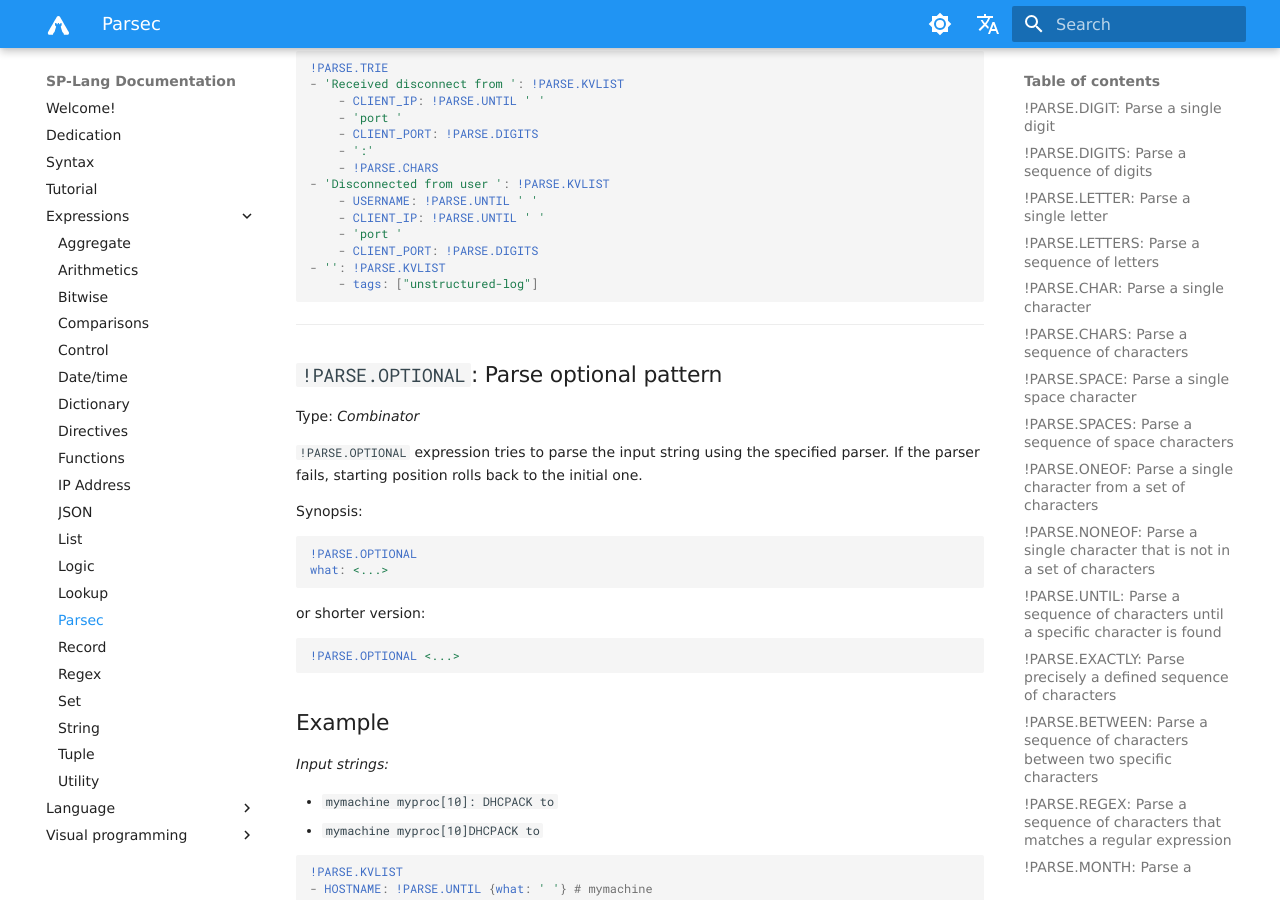
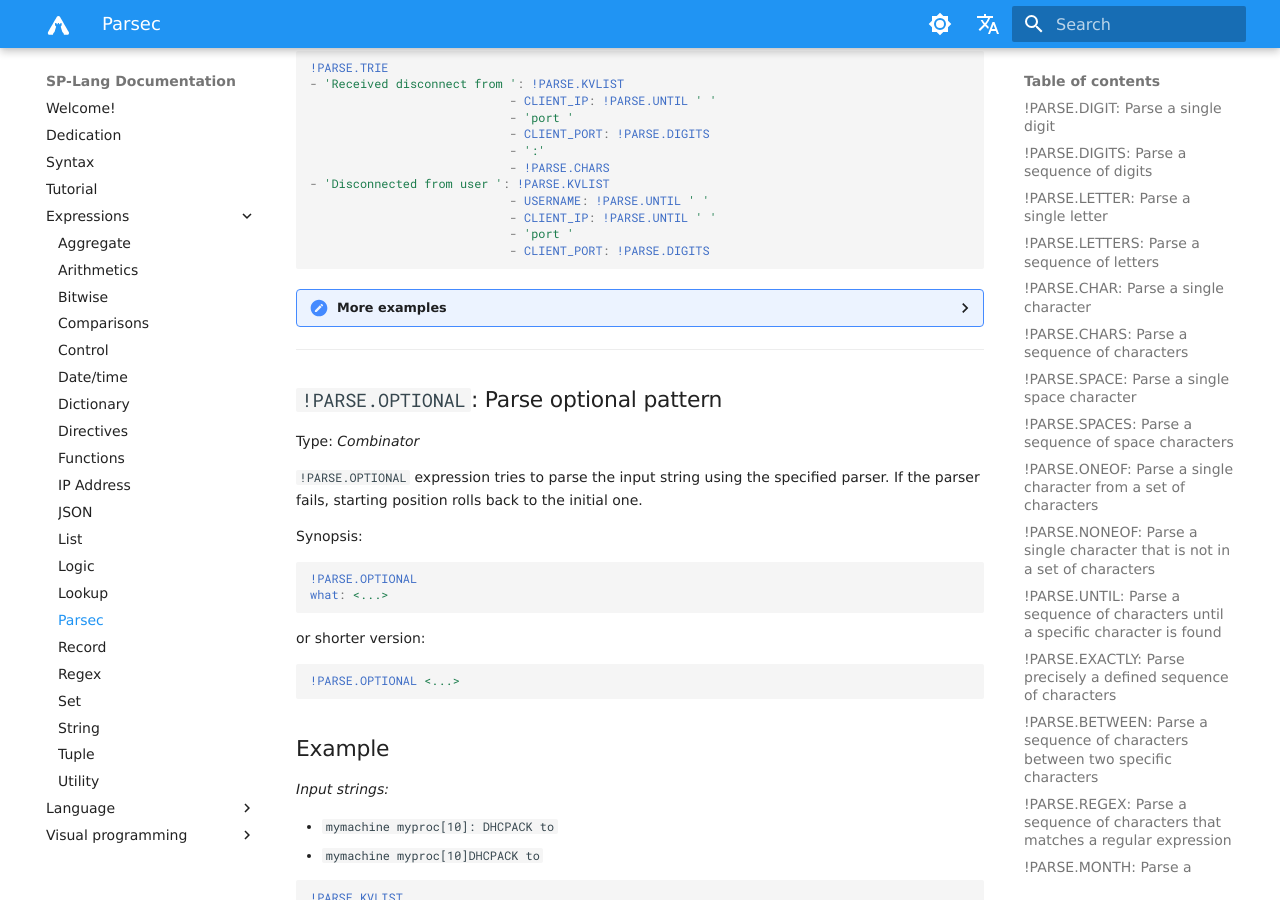
Before and after one commit to TeskaLabs/splang-docs, an MkDocs documentation site: the page built from docs/expressions/parsec.md, in a window 1280 px wide and 900 px high, scrolled down 12061 px. Built offline with MkDocs 1.6.1 and Material for MkDocs 9.7.7, drawn with Linux system fonts in a browser that asks for light colours; some web fonts are replaced; comment, search, counter and statistics services are not loaded.

Commit message:
Rework examples for parse.trie

````diff
--- a/docs/expressions/parsec.md
+++ b/docs/expressions/parsec.md
@@ -878,20 +878,41 @@
 ```yaml
 !PARSE.TRIE
 - 'Received disconnect from ': !PARSE.KVLIST
-	- CLIENT_IP: !PARSE.UNTIL ' '
-	- 'port '
-	- CLIENT_PORT: !PARSE.DIGITS
-	- ':'
-	- !PARSE.CHARS
+							- CLIENT_IP: !PARSE.UNTIL ' '
+							- 'port '
+							- CLIENT_PORT: !PARSE.DIGITS
+							- ':'
+							- !PARSE.CHARS
 - 'Disconnected from user ': !PARSE.KVLIST
-	- USERNAME: !PARSE.UNTIL ' '
-	- CLIENT_IP: !PARSE.UNTIL ' '
-	- 'port '
-	- CLIENT_PORT: !PARSE.DIGITS
-- '': !PARSE.KVLIST
-	- tags: ["unstructured-log"]
+							- USERNAME: !PARSE.UNTIL ' '
+							- CLIENT_IP: !PARSE.UNTIL ' '
+							- 'port '
+							- CLIENT_PORT: !PARSE.DIGITS
 ```
 
+<details>
+  <summary>More examples</summary>
+
+<code>!PARSE.TRIE</code> expression with specified empty prefix for unmatched cases. <br>
+<i>Input string:</i><code>Failed password for root from 218.92.0.190 </code>
+```yaml
+!PARSE.TRIE
+- 'Received disconnect from ': !PARSE.KVLIST
+							- CLIENT_IP: !PARSE.UNTIL ' '
+							- 'port '
+							- CLIENT_PORT: !PARSE.DIGITS
+							- ':'
+							- !PARSE.CHARS
+- 'Disconnected from user ': !PARSE.KVLIST
+							- USERNAME: !PARSE.UNTIL ' '
+							- CLIENT_IP: !PARSE.UNTIL ' '
+							- 'port '
+							- CLIENT_PORT: !PARSE.DIGITS
+- '': !PARSE.KVLIST
+		- tags: ["unstructured-log"]
+```
+<i>Output:</i> <code>[(tags, ["unstructured-log"])]</code>
+</details>
 
 ---
 
````
